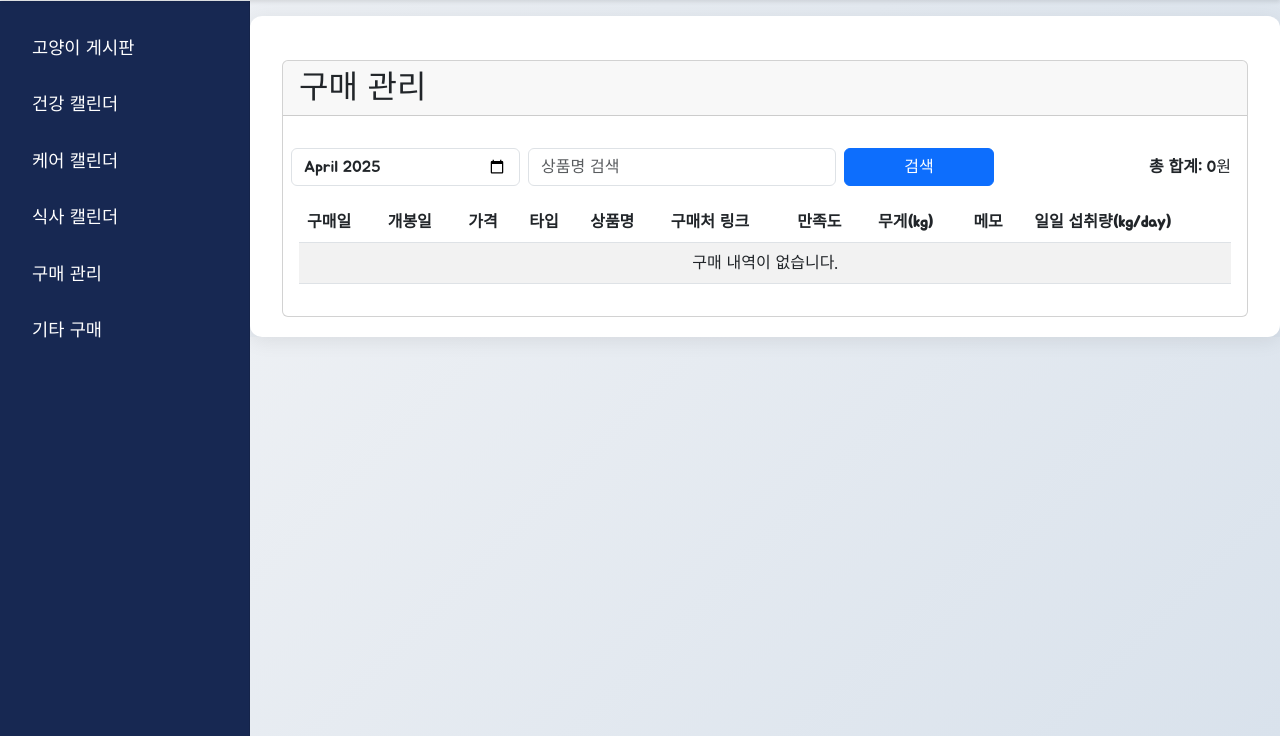
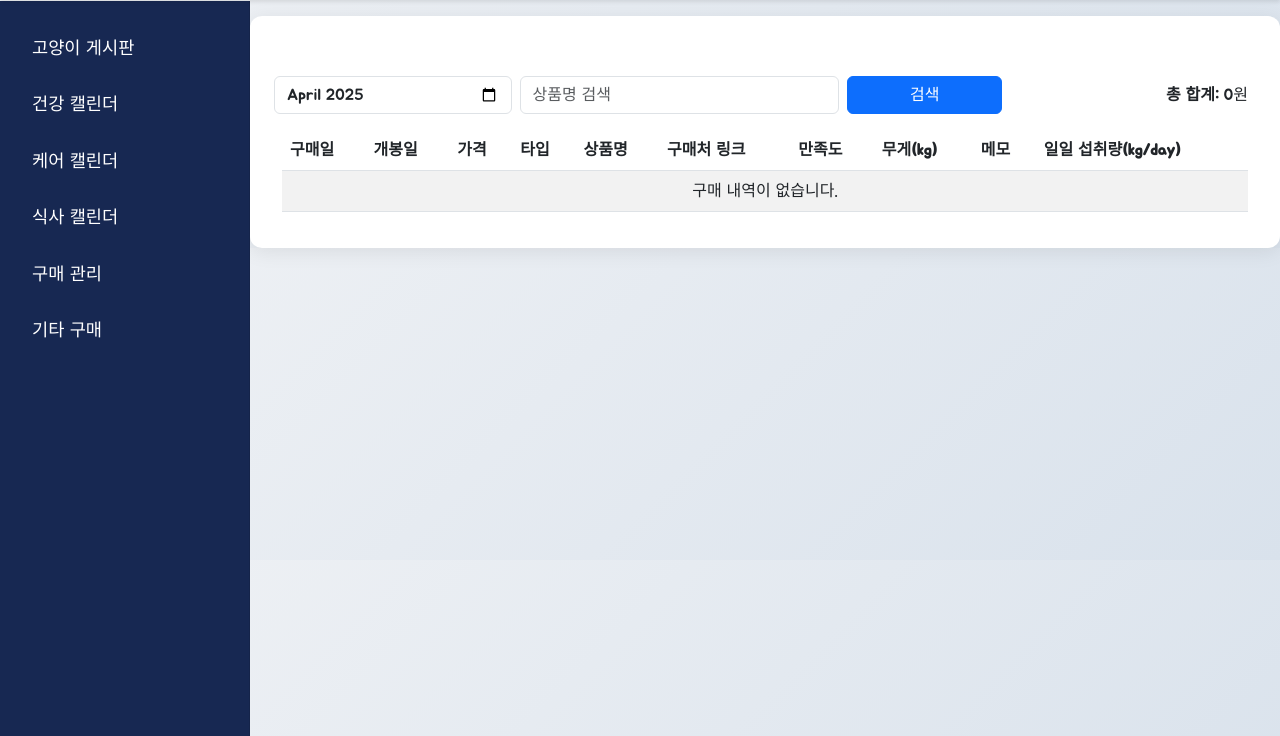
Before and after one commit to ychany/CatCare, a Django app: page /food/purchases/ in a window 1280 px wide. Shown: the part 64-800 px from the top of the page. Run offline with Django 5.2, Linux system fonts and the light colour scheme; the visitor is signed in with stand-in values (Sample User, id 1); data that the repository does not hold is empty.

Commit message:
구매관리 프론트 수정

```diff
--- a/food_calendar/templates/food_calendar/purchase_management.html
+++ b/food_calendar/templates/food_calendar/purchase_management.html
@@ -5,11 +5,6 @@
 
 {% block content %}
 <div class="container mt-4">
-    <div class="card">
-        <div class="card-header">
-            <h2 class="mb-0">구매 관리</h2>
-        </div>
-        <div class="card-body">
     <!-- 필터 섹션 -->
     <div class="row mb-3">
         <form method="get" class="row g-2 w-100 align-items-center">
@@ -77,7 +72,7 @@
             </tbody>
         </table>
     </div>
-        </div>
-    </div>
+
+    <!-- /container -->
 </div>
 {% endblock %}
```
Lines whose indentation alone changed are shown as unchanged.
